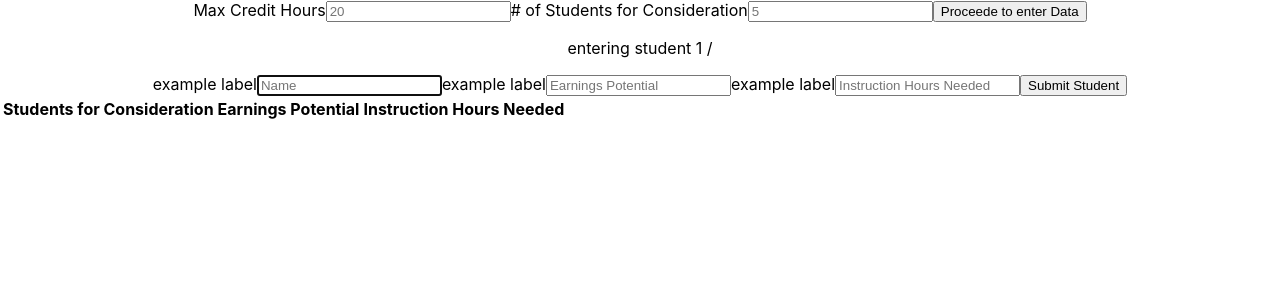
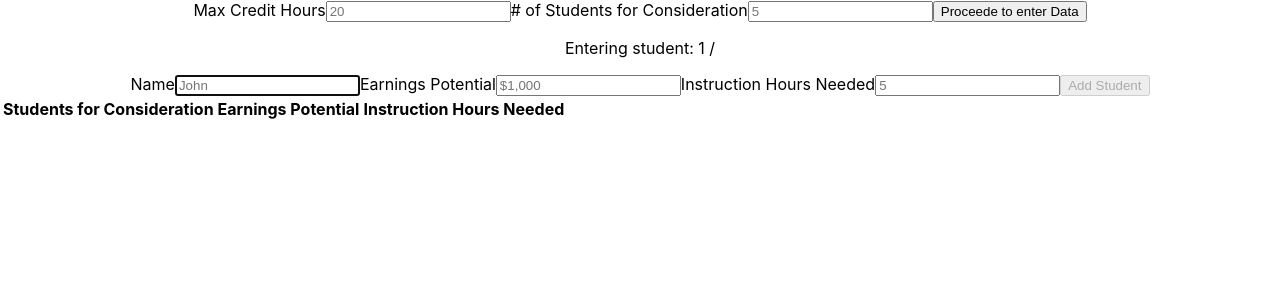
Before and after one commit to patrickbrusven/freeworld-assessment, a React (Create React App) app: page / in a window 1280 px wide. Both pictures are taken after a click on the button "Proceede to enter Data". Shown: the top 300 px of the page. Built offline with nearby package versions, Linux system fonts and the light colour scheme.

Commit message:
updated labels and placeholder and disabled form submission if input filed is left blank

```diff
--- a/src/EnterStudent.jsx
+++ b/src/EnterStudent.jsx
@@ -32,27 +32,43 @@ function EnterStudent({
   return (
     <>
       <p>
-        entering student {enteredStudents.length + 1} / {numOfStudents}
+        Entering student: {enteredStudents.length + 1} / {numOfStudents}
       </p>
       <form onSubmit={submitStudent} id="enterStudentForm">
         <BaseInput
           autoFocus={true}
-          placeholder="Name"
+          label="Name"
+          placeholder="John"
           inputChanged={handleNamechange}
           inputValue={studentName}
           ref={firstInput}
         />
         <BaseInput
-          placeholder="Earnings Potential"
+          label="Earnings Potential"
+          placeholder="$1,000"
           inputChanged={handleEarningschange}
           inputValue={studentEarnings}
         />
         <BaseInput
-          placeholder="Instruction Hours Needed"
+          label="Instruction Hours Needed"
+          placeholder="5"
           inputChanged={handleHourschange}
           inputValue={studentHours}
         />
-        <button type="submit">Submit Student</button>
+        <button
+          type="submit"
+          disabled={
+            !studentName.length ||
+            !studentEarnings.length ||
+            !studentHours.length
+              ? true
+              : false
+          }
+        >
+          {enteredStudents.length + 1 === parseInt(numOfStudents)
+            ? "Add Student & Generate Best Combination"
+            : "Add Student"}
+        </button>
       </form>
     </>
   );
```
